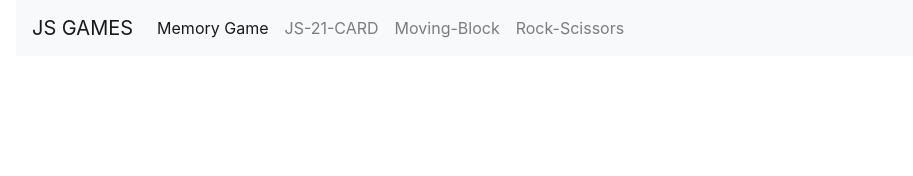
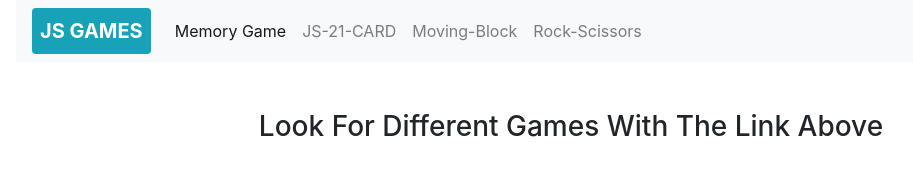
Before and after one commit to awet-dev/js-game, a plain HTML site: page index.html in a window 1280 px wide. Shown: the whole page, without its empty margins (69-982 px from the left). Drawn offline with nearby package versions, Linux system fonts and the light colour scheme.

Commit message:
styling the navigation page of my games

```diff
--- a/index.html
+++ b/index.html
@@ -11,7 +11,7 @@
 <body>
     <div class="container">
         <nav class="navbar navbar-expand-lg navbar-light bg-light">
-            <a class="navbar-brand" href="#">JS GAMES</a>
+            <a class="navbar-brand font-weight-bolder bg-info p-2 text-white rounded" href="#">JS GAMES</a>
             <button class="navbar-toggler" type="button" data-toggle="collapse" data-target="#navbarSupportedContent" aria-controls="navbarSupportedContent" aria-expanded="false" aria-label="Toggle navigation">
                 <span class="navbar-toggler-icon"></span>
             </button>
@@ -32,6 +32,7 @@
                 </ul>
             </div>
         </nav>
+        <h3 class="text-center text-capitalize mt-5">look for different games with the link above</h3>
     </div>
     <!--bootstrap and jquery scripts-->
     <script src="https://code.jquery.com/jquery-3.5.1.slim.min.js" integrity="sha384-DfXdz2htPH0lsSSs5nCTpuj/zy4C+OGpamoFVy38MVBnE+IbbVYUew+OrCXaRkfj" crossorigin="anonymous"></script>
```
